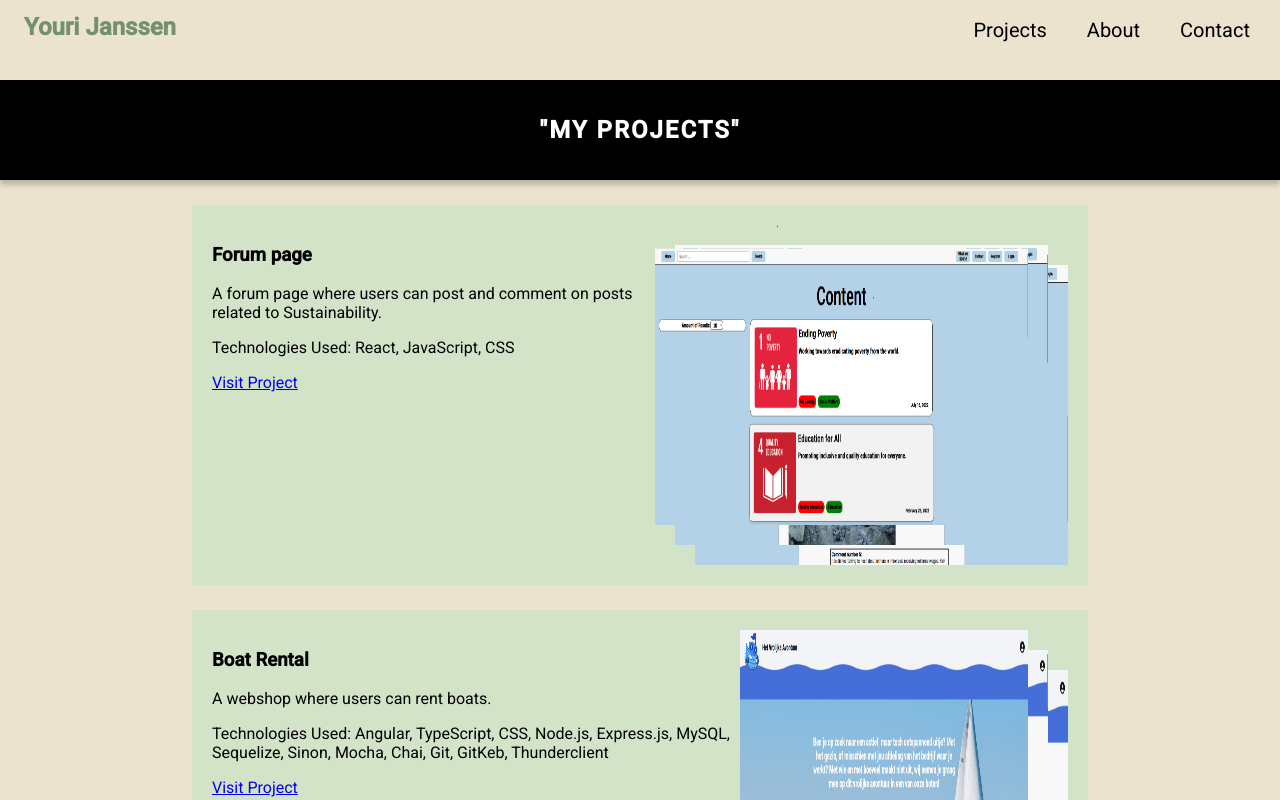
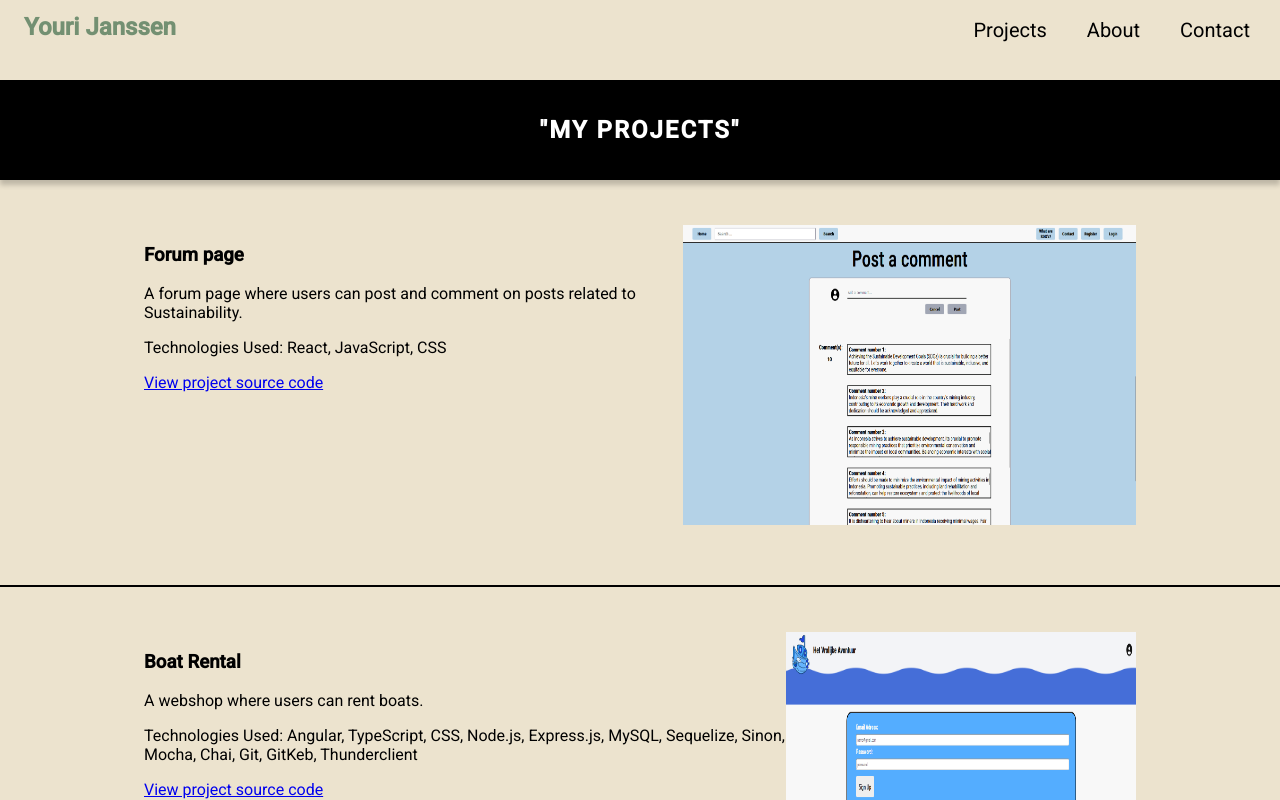
Before and after one commit to yourijanssen/youri-portfolio-page, an Angular app: page /projects in a window 1280 px wide. Shown: the top 800 px of the page. Built offline with nearby package versions, Linux system fonts and the light colour scheme.

Commit message:
project page getting done

```diff
--- a/src/app/pages/homepage/homepage.component.css
+++ b/src/app/pages/homepage/homepage.component.css
@@ -39,19 +39,3 @@
     cursor: pointer; /* Change cursor to indicate interactivity */
     display: block;
 }
-
-.myName {
-    font-size: 28px; /* Adjust font size */
-    color: black; /* Set text color */
-    text-shadow: 1px 1px 2px rgba(0, 0, 0, 0.3); /* Add a subtle text shadow */
-    font-weight: bold; /* Make the text bold */
-    margin-bottom: 10px; /* Add spacing at the bottom */
-    text-transform: uppercase; /* Convert text to uppercase */
-}
-
-.jobTitle {
-    font-size: 18px; /* Adjust font size */
-}
-
-.Languages {
-}
--- a/src/app/pages/projects/projects.component.css
+++ b/src/app/pages/projects/projects.component.css
@@ -21,12 +21,19 @@
     justify-content: space-between;
     margin-top: 25px;
     padding: 20px;
-    background-color: #d2e3c8;
-    margin-left: 15%;
-    margin-right: 15%;
+    background-color: #ece3ce;
+    border-bottom: 2px solid black; /* Add a bottom border */
 }
 
-.ImageProject {
+/* Style for the last project card to remove the bottom border */
+.project-info:last-child {
+    border-bottom: none;
+}
+
+.project-card-details {
+    margin-left: 10%;
+}
+.ImageGroup {
     position: absolute;
     height: 100%; /* Make the images cover the entire height of the container */
     width: 100%; /* Make the images cover the entire width of the container */
@@ -56,4 +63,10 @@
     position: relative;
     height: 300px; /* Adjust the height and width according to your needs */
     width: 500px;
+    margin-right: 10%;
 }
+
+.project-separator {
+    border: 1px solid black;
+    width: 100%;
+}
--- a/src/app/pages/projects/projects.component.html
+++ b/src/app/pages/projects/projects.component.html
@@ -8,15 +8,14 @@
             <h3 class="projectName">{{ project.name }}</h3>
             <p>{{ project.description }}</p>
             <p>Technologies Used: {{ project.technologies }}</p>
-            <a [href]="project.url" target="visit">Visit Project</a>
+            <a [href]="project.url" target="visit">View project source code</a>
         </div>
         <!-- images of projects -->
         <div class="imageContainer">
-            <img class="ImageProject" [src]="project.img1" alt="no image" />
-            <img class="ImageProject" [src]="project.img2" alt="no image" />
-            <img class="ImageProject" [src]="project.img3" alt="no image" />
+            <img class="ImageGroup" [src]="project.img1" alt="no image" />
+            <img class="ImageGroup" [src]="project.img2" alt="no image" />
+            <img class="ImageGroup" [src]="project.img3" alt="no image" />
         </div>
     </div>
-
     ander dingen
 </div>
```
